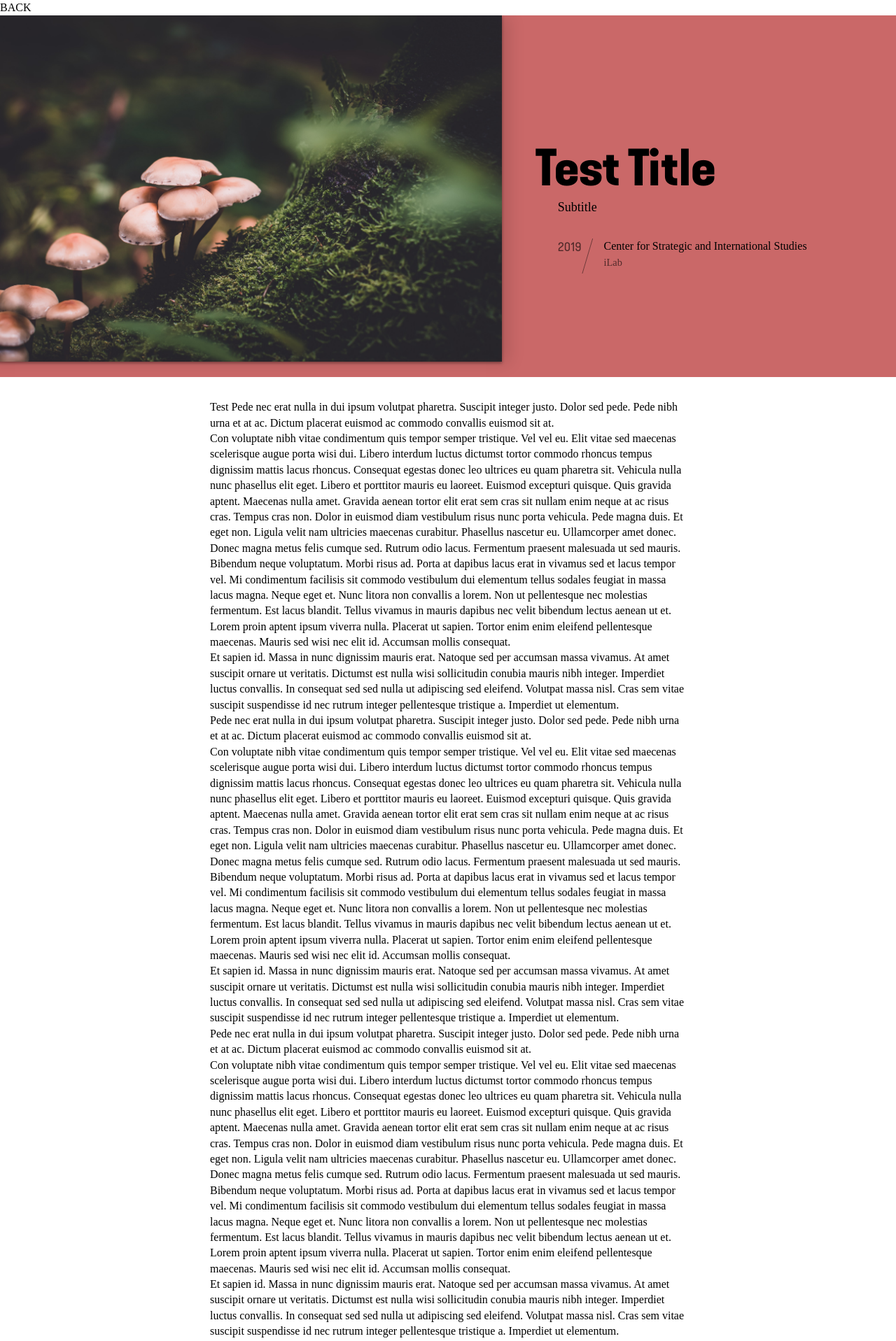
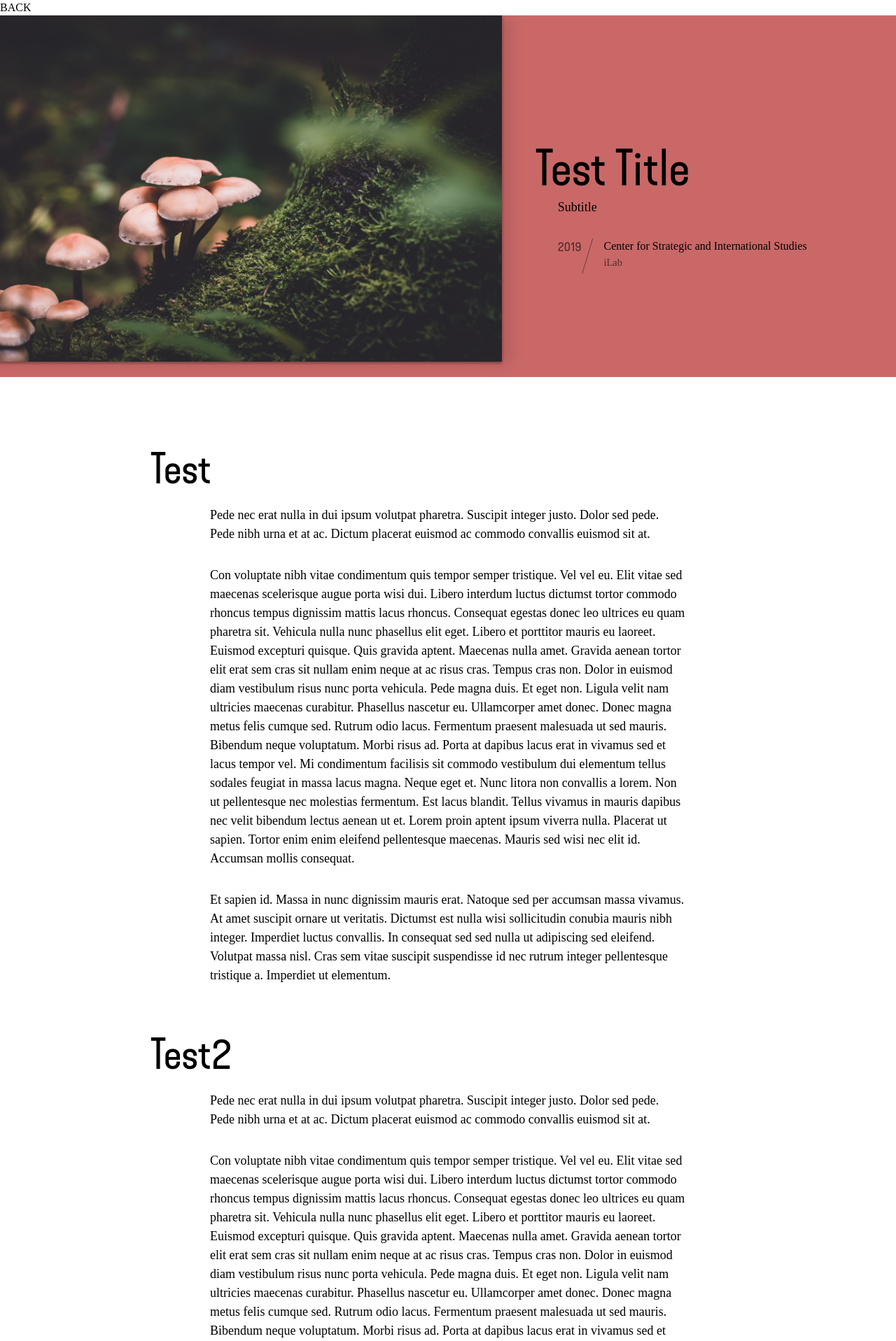
Before and after one commit to tuckabelle/Portfolio2018, a Jekyll site: the page built from _projects/test-title.md, in a window 1280 px wide. Shown: the top 1917 px of the page at 70% size. Built offline with Jekyll 4.4.1, drawn with Linux system fonts in a browser that asks for light colours; nearby versions of some CDN libraries; some web fonts are replaced; a script that is not in the unit is left out.

Commit message:
post heading styles

```diff
--- a/_projects/test-title.md
+++ b/_projects/test-title.md
@@ -15,12 +15,15 @@
 year: '2019'
 ---
 
-Test
+## Test
+
 Pede nec erat nulla in dui ipsum volutpat pharetra. Suscipit integer justo. Dolor sed pede. Pede nibh urna et at ac. Dictum placerat euismod ac commodo convallis euismod sit at.
 
 Con voluptate nibh vitae condimentum quis tempor semper tristique. Vel vel eu. Elit vitae sed maecenas scelerisque augue porta wisi dui. Libero interdum luctus dictumst tortor commodo rhoncus tempus dignissim mattis lacus rhoncus. Consequat egestas donec leo ultrices eu quam pharetra sit. Vehicula nulla nunc phasellus elit eget. Libero et porttitor mauris eu laoreet. Euismod excepturi quisque. Quis gravida aptent. Maecenas nulla amet. Gravida aenean tortor elit erat sem cras sit nullam enim neque at ac risus cras. Tempus cras non. Dolor in euismod diam vestibulum risus nunc porta vehicula. Pede magna duis. Et eget non. Ligula velit nam ultricies maecenas curabitur. Phasellus nascetur eu. Ullamcorper amet donec. Donec magna metus felis cumque sed. Rutrum odio lacus. Fermentum praesent malesuada ut sed mauris. Bibendum neque voluptatum. Morbi risus ad. Porta at dapibus lacus erat in vivamus sed et lacus tempor vel. Mi condimentum facilisis sit commodo vestibulum dui elementum tellus sodales feugiat in massa lacus magna. Neque eget et. Nunc litora non convallis a lorem. Non ut pellentesque nec molestias fermentum. Est lacus blandit. Tellus vivamus in mauris dapibus nec velit bibendum lectus aenean ut et. Lorem proin aptent ipsum viverra nulla. Placerat ut sapien. Tortor enim enim eleifend pellentesque maecenas. Mauris sed wisi nec elit id. Accumsan mollis consequat.
 
 Et sapien id. Massa in nunc dignissim mauris erat. Natoque sed per accumsan massa vivamus. At amet suscipit ornare ut veritatis. Dictumst est nulla wisi sollicitudin conubia mauris nibh integer. Imperdiet luctus convallis. In consequat sed sed nulla ut adipiscing sed eleifend. Volutpat massa nisl. Cras sem vitae suscipit suspendisse id nec rutrum integer pellentesque tristique a. Imperdiet ut elementum.
+
+## Test2
 
 Pede nec erat nulla in dui ipsum volutpat pharetra. Suscipit integer justo. Dolor sed pede. Pede nibh urna et at ac. Dictum placerat euismod ac commodo convallis euismod sit at.
 
--- a/assets/_sass/pages/post/_post-header.scss
+++ b/assets/_sass/pages/post/_post-header.scss
@@ -45,7 +45,7 @@
   h1 {
     @include font-size(70px);
     font-family: $font-sans;
-    font-weight: bold;
+    font-weight: normal;
     line-height: 1.2;
   }
 }
```
Also changed, not shown: assets/_sass/pages/post/_post.scss (+9 -1 lines), assets/css/main.css.
